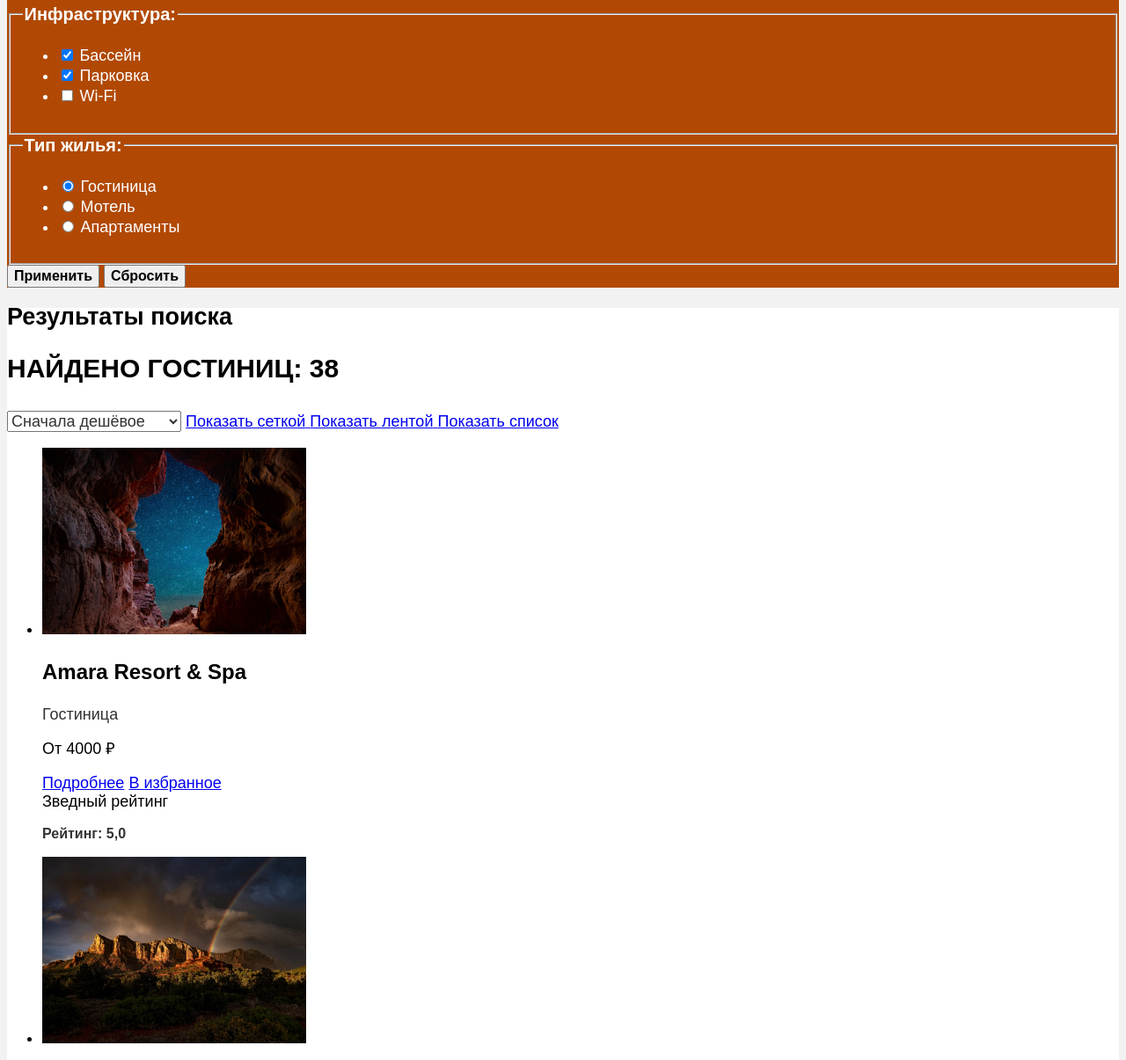
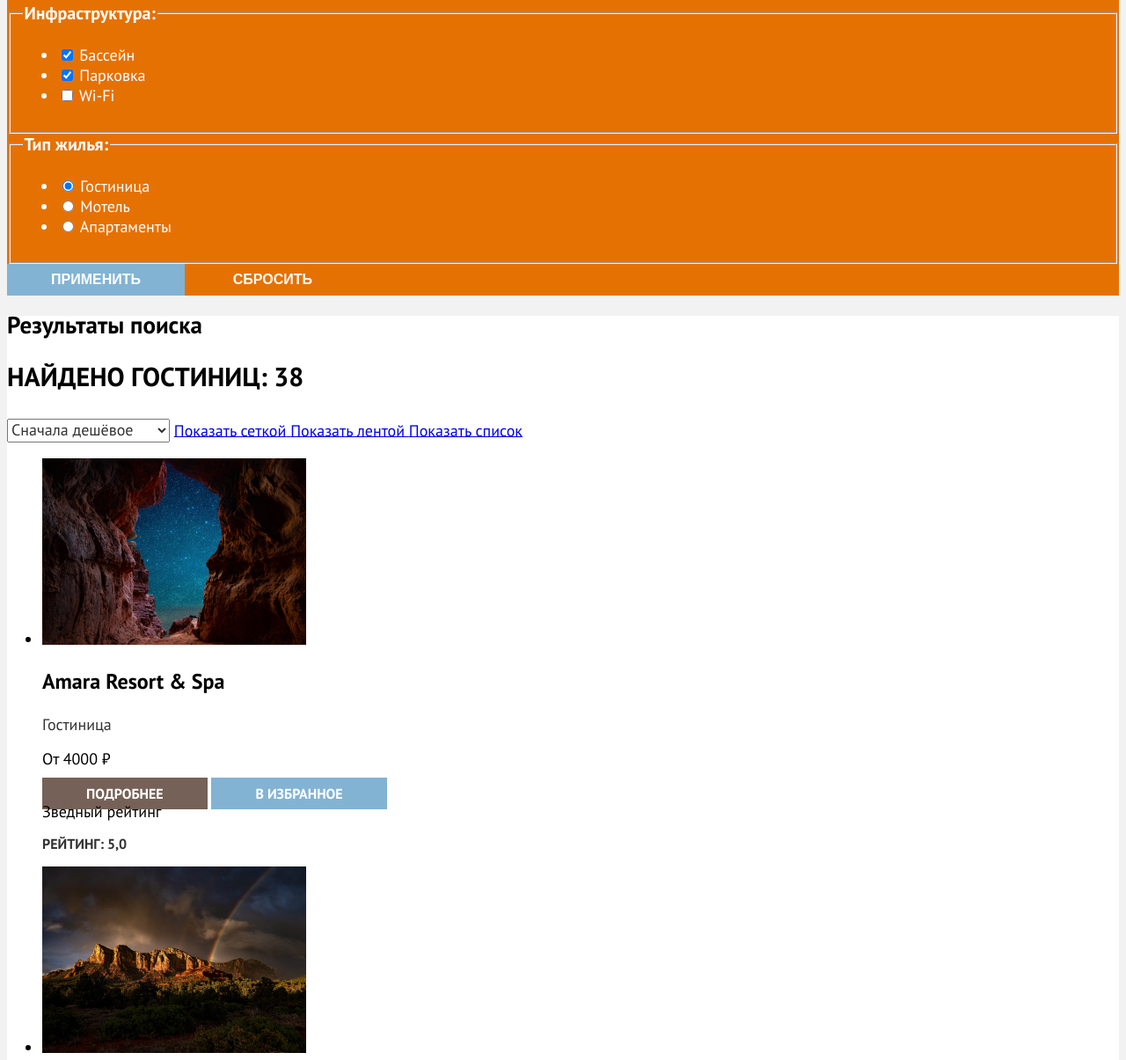
Before and after one commit to htmlacademy-htmlcss/463813-sedona-35, a plain HTML site: page catalog.html in a window 1280 px wide. Shown: the part 525-1730 px from the top of the page at 88% size. Drawn offline with Linux system fonts and the light colour scheme; a web font is replaced by a local one.

Commit message:
делает правки в стилизацию

```diff
--- a/catalog.html
+++ b/catalog.html
@@ -3,7 +3,7 @@
 
   <head>
     <meta charset="UTF-8">
-    <link rel="stylesheet" href="./styles/styles.css">
+    <link rel="stylesheet" href="styles/styles.css">
     <title>HTML Academy: Седона</title>
   </head>
 
@@ -33,7 +33,7 @@
             <a class="navigation-link" href="#"><span class="visually-hidden">Избранное</span></a>
           </li>
           <li class="navigation-item">
-            <a class="navigation-link" href="#">Хочу сюда!</a>
+            <a class="navigation-link navigation-button" href="#">Хочу сюда!</a>
           </li>
         </ul>
       </nav>
@@ -99,8 +99,8 @@
               </li>
             </ul>
           </fieldset>
-          <button class="filtes-button" type="submit">Применить</button>
-          <button class="filtes-button" type="reset">Сбросить</button>
+          <button class="filtes-button button-apply" type="submit">Применить</button>
+          <button class="filtes-button button-cancel" type="reset">Сбросить</button>
         </form>
       </section>
       </header>
@@ -129,9 +129,9 @@
             <h3 class="product-card-title">Amara Resort & Spa</h3>
             <p class="status">Гостиница</p>
             <p class="price">От 4000 ₽</p>
-            <a class="hotels-card-link button" href="#">Подробнее</a>
-            <a class="like button" href="#">В избранное</a>
-            <div class="hotels-card-link stars"><span class="visually-hidden">Зведный рейтинг</span></div>
+            <a class="hotels-card-button more-button" href="#">Подробнее</a>
+            <a class="hotels-card-button like-button" href="#">В избранное</a>
+            <div class="stars"><span class="visually-hidden">Зведный рейтинг</span></div>
             <p class="rating">Рейтинг: 5,0</p>
           </li>
           <li class="hotels-card">
@@ -143,7 +143,7 @@
             <p class="price">От 5000 ₽</p>
             <a class="hotels-card-button more-button" href="#">Подробнее</a>
             <a class="hotels-card-button like-button" href="#">В избранное</a>
-            <div class="hotels-card-link stars"><span class="visually-hidden">Зведный рейтинг</span></div>
+            <div class="stars"><span class="visually-hidden">Зведный рейтинг</span></div>
             <p class="rating">Рейтинг: 5,0</p>
           </li>
           <li class="hotels-card">
@@ -155,7 +155,7 @@
             <p class="price">От 2500 ₽</p>
             <a class="hotels-card-button more-button" href="#">Подробнее</a>
             <a class="hotels-card-button like-button" href="#">В избранное</a>
-            <div class="hotels-card-link stars"><span class="visually-hidden">Зведный рейтинг</span></div>
+            <div class="stars"><span class="visually-hidden">Зведный рейтинг</span></div>
             <p class="rating">Рейтинг: 5,0</p>
           </li>
           <li class="hotels-card">
@@ -167,7 +167,7 @@
             <p class="price">От 1500 ₽</p>
             <a class="hotels-card-button more-button" href="#">Подробнее</a>
             <a class="hotels-card-button like-button" href="#">В избранное</a>
-            <div class="hotels-card-link stars"><span class="visually-hidden">Зведный рейтинг</span></div>
+            <div class="stars"><span class="visually-hidden">Зведный рейтинг</span></div>
             <p class="rating">Рейтинг: 5,0</p>
           </li>
         </ul>
--- a/styles/styles.css
+++ b/styles/styles.css
@@ -2,34 +2,19 @@
     font-family: "PT Sans";
     font-style: normal;
     font-weight: 400;
-    src: url("../fonts/pt-sans-regular.woff2") format("woff2");
+    src: url("../fonts/ptsans-400.woff2") format("woff2");
     font-display: swap;
 }
 @font-face {
     font-family: "PT Sans";
     font-style: normal;
     font-weight: 700;
-    src: url("../fonts/pt-sans-bold.woff2") format("woff2");
+    src: url("../fonts/ptsans-700.woff2") format("woff2");
     font-display: swap;
   }
-@font-face {
-  font-family: "PT Sans";
-  font-style: italic;
-  font-weight: 400;
-  src: url("../fonts/pt-sans-italic.woff2") format("woff2");
-  font-display: swap;
-}
-@font-face {
-    font-family: "PT Sans";
-    font-style: italic;
-    font-weight: 700;
-    src: url("../fonts/pt-sans-bold-italic.woff2") format("woff2");
-    font-display: swap;
-  }
-
-
 body {
   font-family: "PT Sans", sans-serif;
+  font-weight: 400;
   font-size: 18px;
   line-height: 21px;
   background-color: #F2F2F2 ;
@@ -47,9 +32,13 @@ body {
   color: #000000;
 }
 .navigation-button{
+  padding: 8px 50px;
+  background-color: #756157;
+  color:#ffffff;
   font-weight: 700;
   font-size: 16px;
   line-height: 20px;
+  text-transform: uppercase;
 }
 .hero{
   color:#000000;
@@ -71,6 +60,7 @@ body {
   font-weight: 400;
   font-size: 22px;
   line-height: 26px;
+  color:#333333;
 }
 .list-item{
   text-align: center;
@@ -85,6 +75,14 @@ body {
   font-weight: 400;
   font-size: 18px;
   line-height: 21px;
+  color:#333333;
+}
+.advanteges-white{
+  color:#ffffff;
+  background-color: #82B3D3;
+}
+.advanteges-title-white p{
+  color: #ffffff;
 }
 .search-room{
   text-align: center;
@@ -101,6 +99,7 @@ body {
   font-weight: 400;
   font-size: 22px;
   line-height: 26px;
+  color:#333333;
 }
 .search-room-link{
   padding:8px 50px;
@@ -139,6 +138,7 @@ body {
   color:#ffffff;
   background-color: #82B3D3;
   border: none;
+  text-transform: uppercase;
 }
 .footer{
   background-color:#ffffff;
@@ -153,7 +153,7 @@ body {
   color:#000000;
 }
 .inner-header{
-  background-color: rgb(177, 73, 4);
+  background-color: #e67103;
   background-image: url(../images/background-filters.jpg);
   background-size: 100% auto;
   background-repeat: no-repeat;
@@ -183,6 +183,17 @@ body {
   font-size: 16px;
   line-height: 20px;
   text-align: center;
+  text-transform: uppercase;
+  border:none;
+  padding: 8px 50px;
+}
+.button-apply{
+  background-color: #82B3D3;
+  color:#ffffff;
+}
+.button-cancel{
+  color:#ffffff;
+  background:transparent;
 }
 .result-search{
   color:#000000;
@@ -220,6 +231,20 @@ body {
   font-size: 16px;
   line-height: 20px;
   color: #333333;
+  text-transform: uppercase;
+}
+.hotels-card-button{
+  text-decoration: none;
+  color:#ffffff;
+  font-weight: 700;
+  font-size: 16px;
+  line-height: 20px;
+  text-transform: uppercase;
+  padding: 8px 50px;
+  background-color:#756157;
+}
+.like-button{
+  background-color:#82B3D3;
 }
 .pagination-link{
   text-align: center;
@@ -234,4 +259,7 @@ body {
 }
 .subscribe-inner p{
   color:#333333;
+  font-size: 22px;
+  line-height: 26px;
+
 }
```
Also changed, not shown: index.html (+12 -5 lines).
